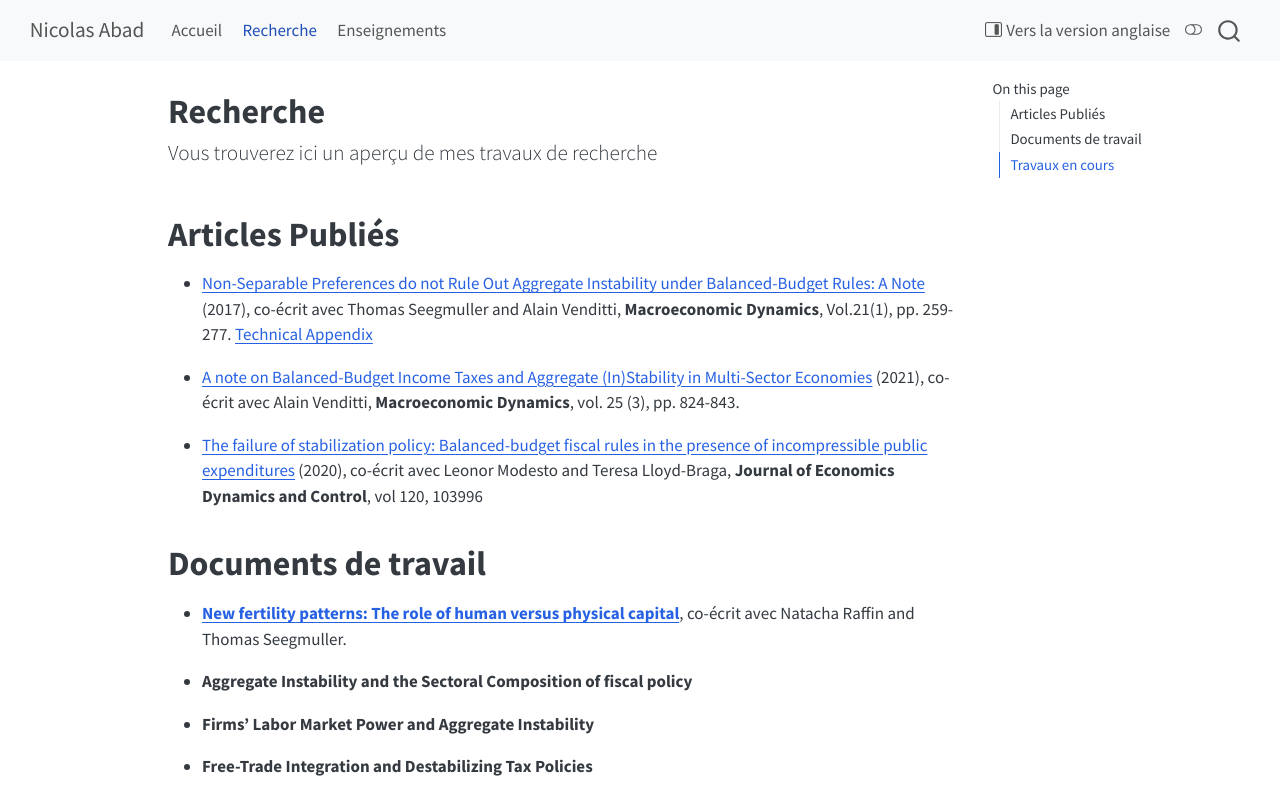
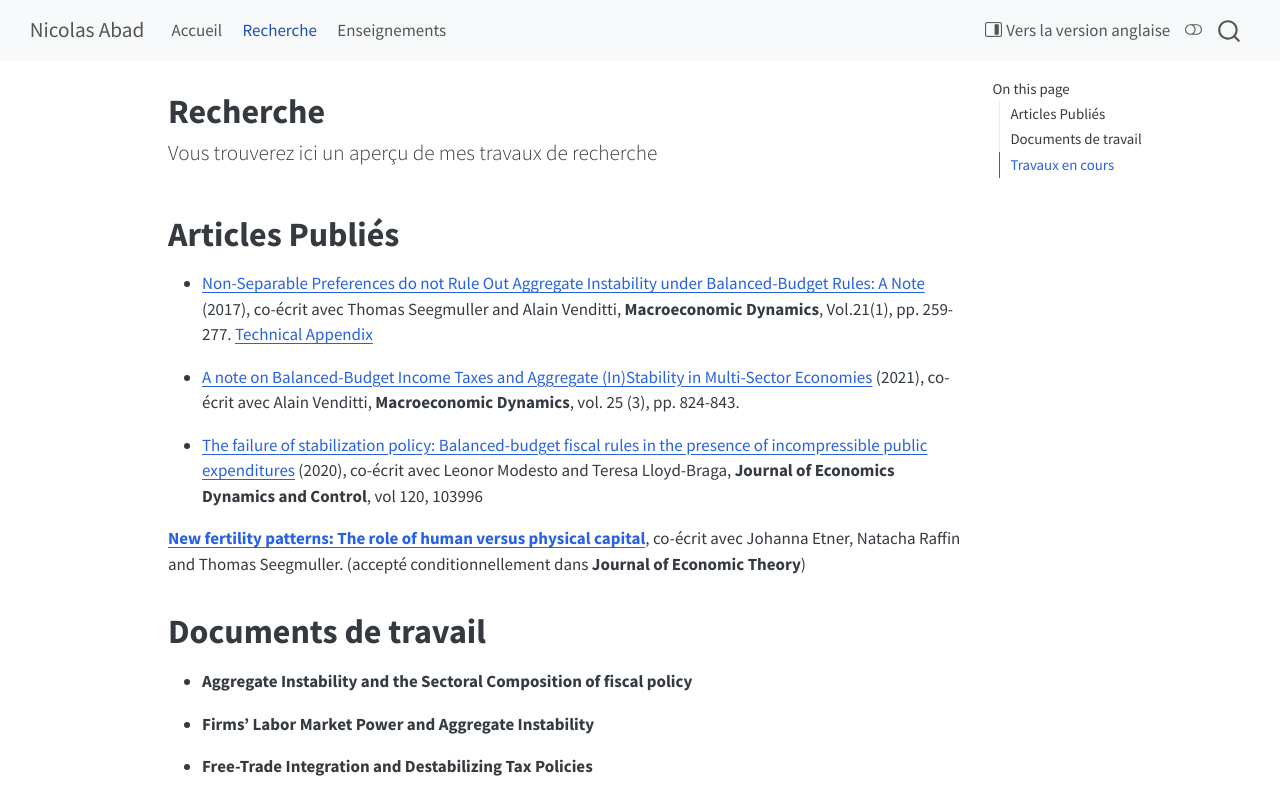
Before and after one commit to nicolasabad-econ/nicolasabad-econ.github.io, a plain HTML site: page fr/projects/research.html in a window 1280 px wide. Shown: the top 800 px of the page. Drawn offline with Linux system fonts and the light colour scheme.

Commit message:
Add files via upload

```diff
--- a/fr/projects/research.html
+++ b/fr/projects/research.html
@@ -162,11 +162,11 @@ ul.task-list li input[type="checkbox"] {
 <li><p><a href="https://www.cambridge.org/core/journals/macroeconomic-dynamics/article/abs/note-on-balancedbudget-income-taxes-and-aggregate-instability-in-multisector-economies/B358ACA9D3796B4C826D1DE3D3F52329">A note on Balanced-Budget Income Taxes and Aggregate (In)Stability in Multi-Sector Economies</a> (2021), co-écrit avec Alain Venditti, <strong>Macroeconomic Dynamics</strong>, vol.&nbsp;25 (3), pp.&nbsp;824-843.</p></li>
 <li><p><a href="https://www.sciencedirect.com/science/article/pii/S0165188920301640">The failure of stabilization policy: Balanced-budget fiscal rules in the presence of incompressible public expenditures</a> (2020), co-écrit avec Leonor Modesto and Teresa Lloyd-Braga, <strong>Journal of Economics Dynamics and Control</strong>, vol 120, 103996</p></li>
 </ul>
+<p><strong><a href="https://hal.science/hal-04577278">New fertility patterns: The role of human versus physical capital</a></strong>, co-écrit avec Johanna Etner, Natacha Raffin and Thomas Seegmuller. (accepté conditionnellement dans <strong>Journal of Economic Theory</strong>)</p>
 </section>
 <section id="documents-de-travail" class="level1">
 <h1>Documents de travail</h1>
 <ul>
-<li><p><strong><a href="https://hal.science/hal-04577278">New fertility patterns: The role of human versus physical capital</a></strong>, co-écrit avec Natacha Raffin and Thomas Seegmuller.</p></li>
 <li><p><strong>Aggregate Instability and the Sectoral Composition of fiscal policy</strong></p></li>
 <li><p><strong>Firms’ Labor Market Power and Aggregate Instability</strong></p></li>
 <li><p><strong>Free-Trade Integration and Destabilizing Tax Policies</strong></p></li>
```
Also changed, not shown: fr/teachings.html (+1 -0 lines).
